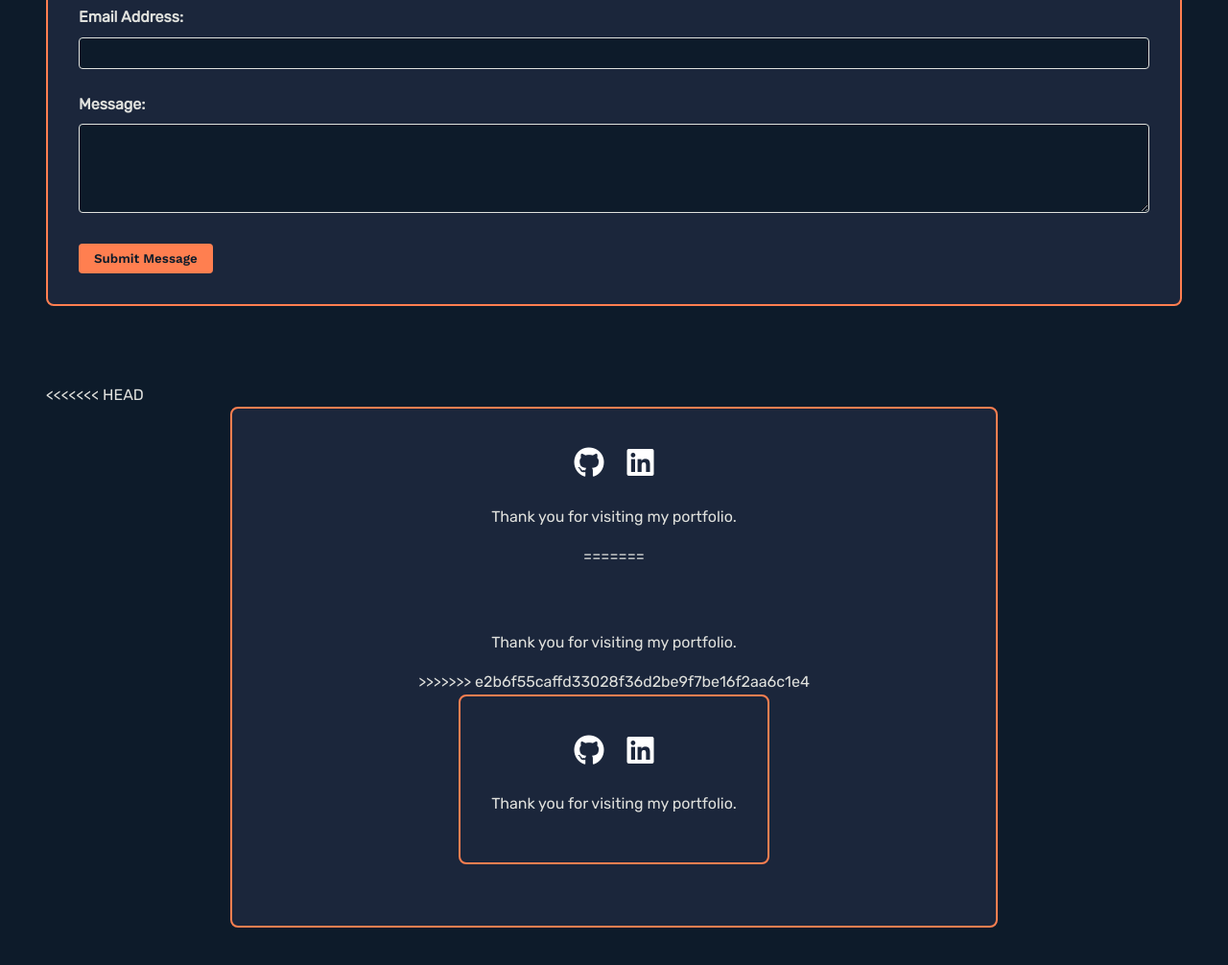
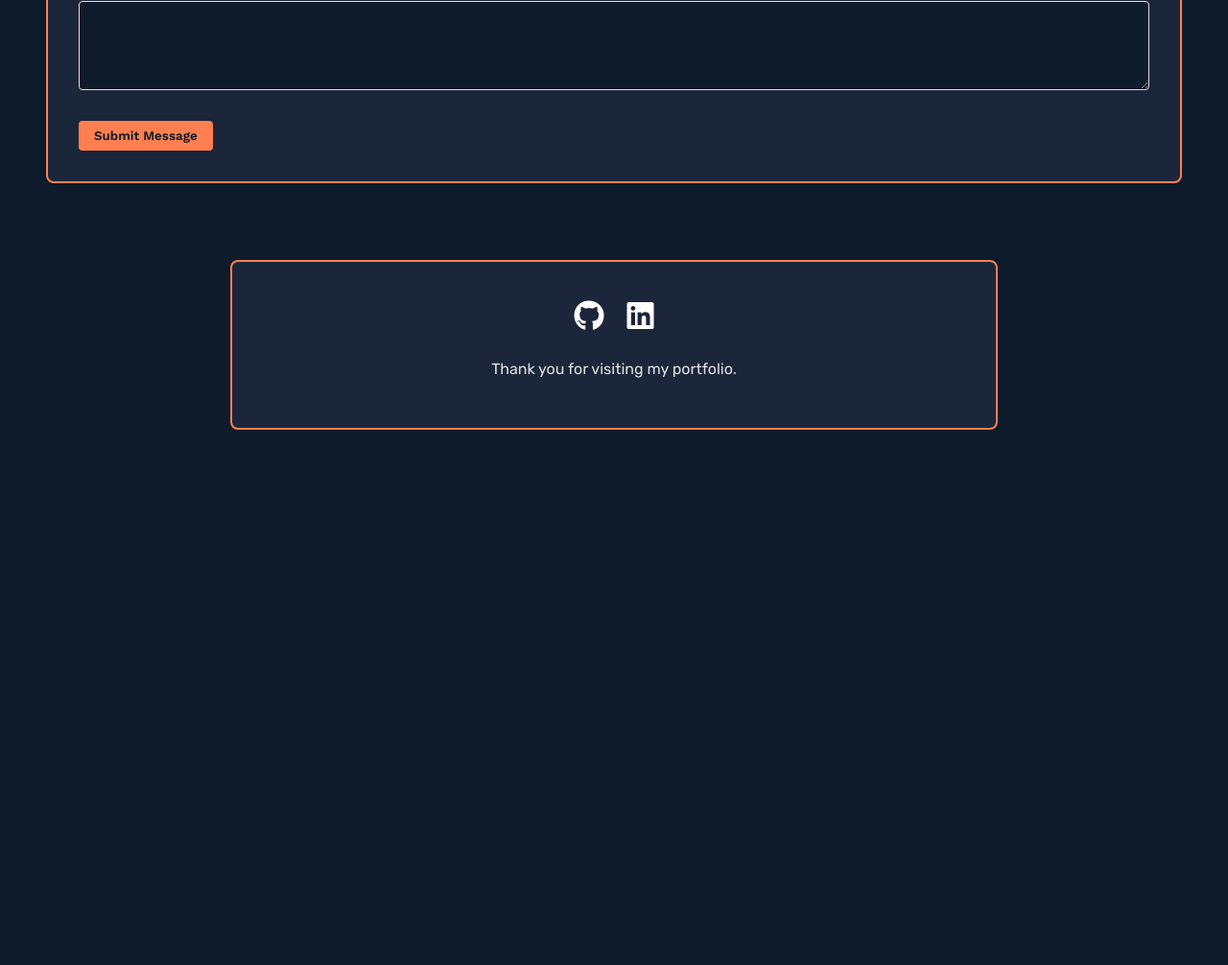
Before and after one commit to StephenVela88/Dev-140, a plain HTML site: page About&Contact.html in a window 1280 px wide. Shown: the part 1066-2072 px from the top of the page at 96% size. After the commit the page ends 1594 px from the top, so only its background shows below. Drawn offline with nearby package versions, Linux system fonts and the light colour scheme.

Commit message:
AnC update

```diff
--- a/About&Contact.html
+++ b/About&Contact.html
@@ -31,11 +31,7 @@
 <section>
 <h2>Location and Availability</h2>
 <ul>
-<<<<<<< HEAD
 <li>Located in Harlingen, TX</li>
-=======
-<li>Located in Houston, TX</li>
->>>>>>> e2b6f55caffd33028f36d2be9f7be16f2aa6c1e4
 <li>Email: stephen.vela@my.campus.com</li>
 <li>Phone: (555) 019-2834</li>
 <li>LinkedIn: linkedin.com/in/stephen-vela</li>
@@ -81,22 +77,6 @@
 </section>
 </main>
 
-<<<<<<< HEAD
-<footer class="center-and-border">
-  <div class="social-links">
-    <a href="https://github.com/StephenVela88" target="_blank" aria-label="GitHub"><i class="fab fa-github"></i></a>
-    <a href="https://www.linkedin.com/in/stephenvela/" target="_blank" aria-label="LinkedIn"><i class="fab fa-linkedin"></i></a>
-  </div>
-  <p>Thank you for visiting my portfolio.</p>
-=======
-<footer>
-<p>Thank you for visiting my portfolio.</p>
->>>>>>> e2b6f55caffd33028f36d2be9f7be16f2aa6c1e4
-</footer>
-
-<script src="ProjectMilestone.js" defer></script>
-
-</body>
 <footer class="center-and-border">
   <div class="social-links">
     <a href="https://github.com/StephenVela88" target="_blank" aria-label="GitHub"><i class="fab fa-github"></i></a>
@@ -104,4 +84,8 @@
   </div>
   <p>Thank you for visiting my portfolio.</p>
 </footer>
+
+<script src="ProjectMilestone.js" defer></script>
+
+</body>
 </html>
```
